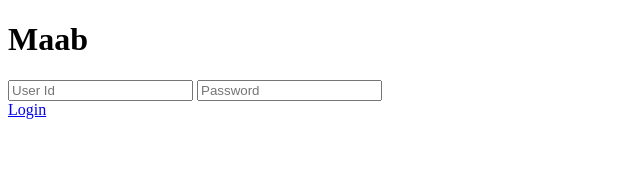
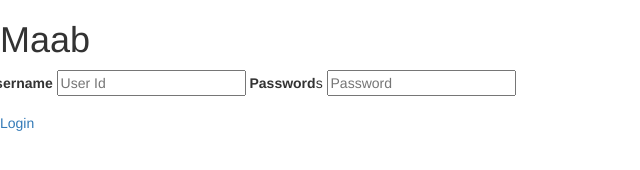
Before and after one commit to gfnation/Maab, a website: page DOStuff/www/login.html in a window 1280 px wide. Shown: the whole page, without its empty margins (0-640 px from the left). Drawn offline with nearby package versions, Linux system fonts and the light colour scheme.

Commit message:
add bootstrap and MEAN stack

```diff
--- a/DOStuff/www/login.html
+++ b/DOStuff/www/login.html
@@ -2,16 +2,27 @@
 <html>
 <head>
     <title>Login</title>
+   <link rel="stylesheet" href="https://maxcdn.bootstrapcdn.com/bootstrap/3.3.7/css/bootstrap.min.css" integrity="sha384-BVYiiSIFeK1dGmJRAkycuHAHRg32OmUcww7on3RYdg4Va+PmSTsz/K68vbdEjh4u" crossorigin="anonymous">
+
+<!-- Optional theme -->
+<link rel="stylesheet" href="https://maxcdn.bootstrapcdn.com/bootstrap/3.3.7/css/bootstrap-theme.min.css" integrity="sha384-rHyoN1iRsVXV4nD0JutlnGaslCJuC7uwjduW9SVrLvRYooPp2bWYgmgJQIXwl/Sp" crossorigin="anonymous">
+
+<!-- Latest compiled and minified JavaScript -->
+<script src="https://maxcdn.bootstrapcdn.com/bootstrap/3.3.7/js/bootstrap.min.js" integrity="sha384-Tc5IQib027qvyjSMfHjOMaLkfuWVxZxUPnCJA7l2mCWNIpG9mGCD8wGNIcPD7Txa" crossorigin="anonymous"></script>
 </head>
 <body>
     <div class="header">
         <h1 class="header">Maab</h1>
     </div>
     <div class="login_form">
-        <form>
+        <form class="form-horizontal">
+        <div class="form-group">
+        <label for="user_id">Username</label>
             <input id="user_id" placeholder="User Id" />
+            <label for="password">Password</label>s
             <input id="password" placeholder="Password" />
             <input id="session_id" hidden />
+            </div>
         </form>
         <a href="main.html" class="dope_button">Login</a>
     </div>
```
Also changed, not shown: DOStuff/package.json (+6 -5 lines).
